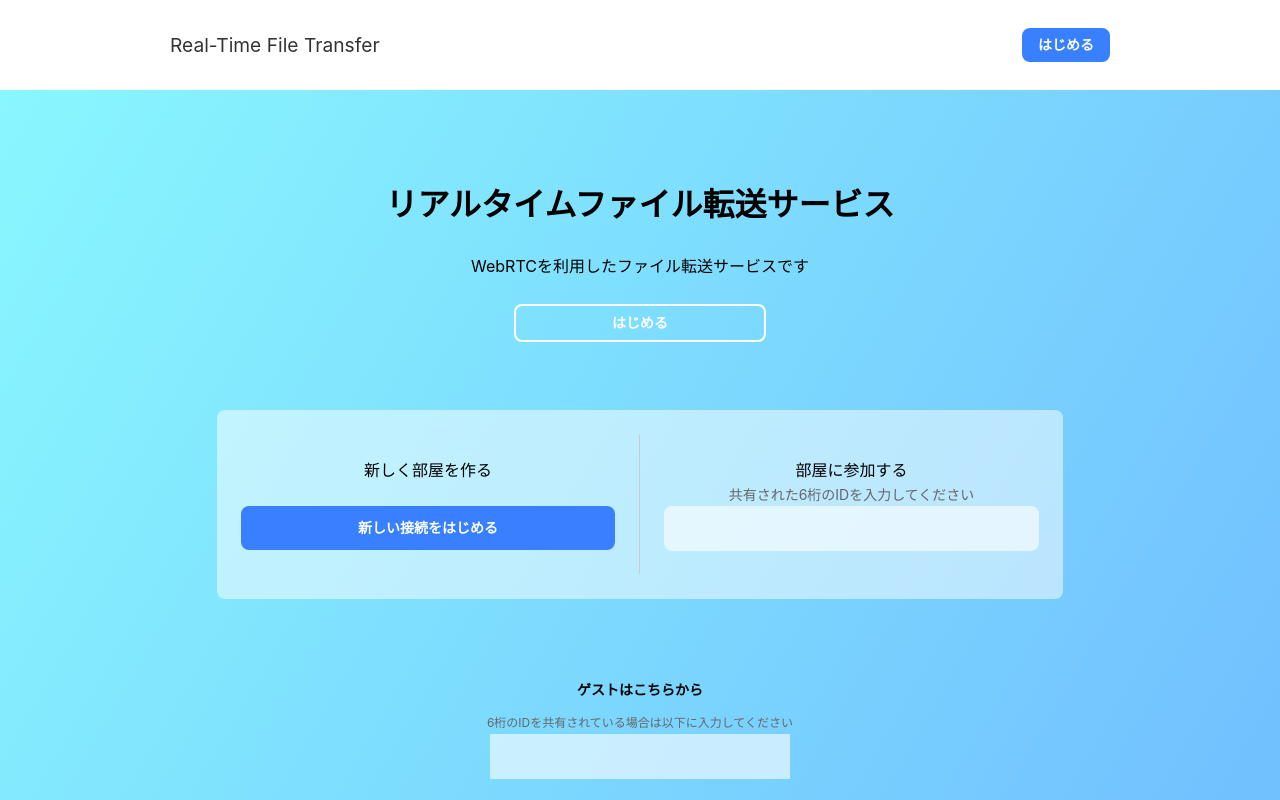
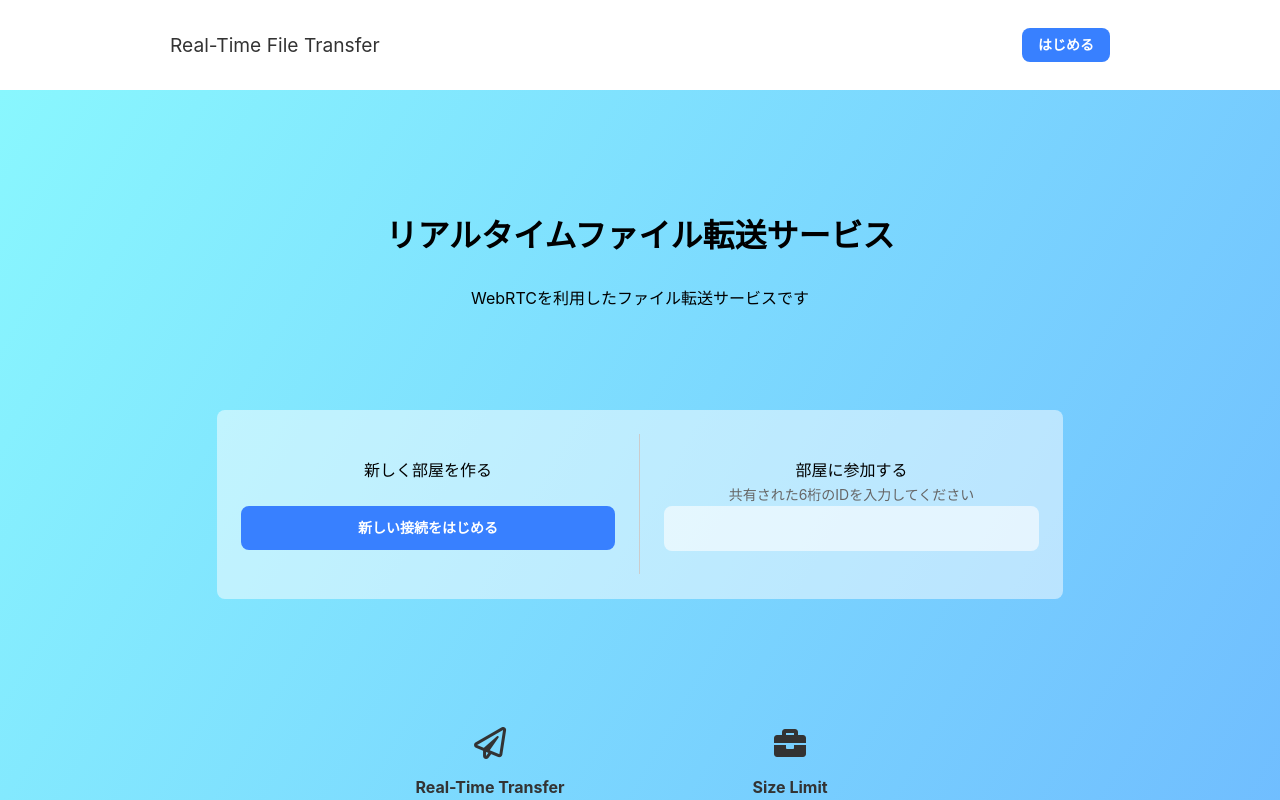
Before and after one commit to ryo4004/rts, a React (Create React App) app in the folder client/: page / in a window 1280 px wide. Shown: the top 800 px of the page. Built offline with nearby package versions, Linux system fonts and the light colour scheme.

Commit message:
不要な要素を削除

```diff
--- a/client/src/Component/Pages/Home/Home.scss
+++ b/client/src/Component/Pages/Home/Home.scss
@@ -25,29 +25,6 @@
           margin: 24px 0 0;
           padding: 0;
           text-align: center;
-        }
-
-        & > div {
-          margin: 24px auto 0;
-          text-align: center;
-
-          a {
-            display: inline-block;
-            margin: 0;
-            padding: 6px 96px;
-            border: 2px #fff solid;
-            border-radius: 8px;
-            color: #fff;
-            font-size: 14px;
-            font-weight: bold;
-            background: rgba(255, 255, 255, 0);
-            transition: all 0.2s ease-out 0s;
-            text-decoration: none;
-
-            &:hover {
-              background: rgba(56, 128, 255, 0.2);
-            }
-          }
         }
       }
     }
@@ -179,24 +156,6 @@
       }
     }
 
-    .guest-input {
-      width: 100%;
-      max-width: 600px;
-      margin: 20px auto;
-
-      h2 {
-        font-size: 14px;
-        text-align: center;
-      }
-
-      p {
-        margin: 2px 0;
-        text-align: center;
-        color: #666;
-        font-size: 12px;
-      }
-    }
-
     .guide {
       width: 95%;
       max-width: 600px;
--- a/client/src/Component/Pages/Home/Home.tsx
+++ b/client/src/Component/Pages/Home/Home.tsx
@@ -65,11 +65,6 @@ class Home extends Component<Props> {
             <div>
               <h1>リアルタイムファイル転送サービス</h1>
               <p>WebRTCを利用したファイル転送サービスです</p>
-              <div>
-                <Link to="/host" onClick={() => this.onClickStart()}>
-                  はじめる
-                </Link>
-              </div>
             </div>
           </div>
           <div className="start">
@@ -89,11 +84,6 @@ class Home extends Component<Props> {
                 <InputModal replace={this.props.openGuest} />
               </div>
             </div>
-          </div>
-          <div className="guest-input">
-            <h2>ゲストはこちらから</h2>
-            <p>6桁のIDを共有されている場合は以下に入力してください</p>
-            <InputModal replace={this.props.openGuest} />
           </div>
           <div className="guide">
             <div className={'feature' + mobileMode}>
```
